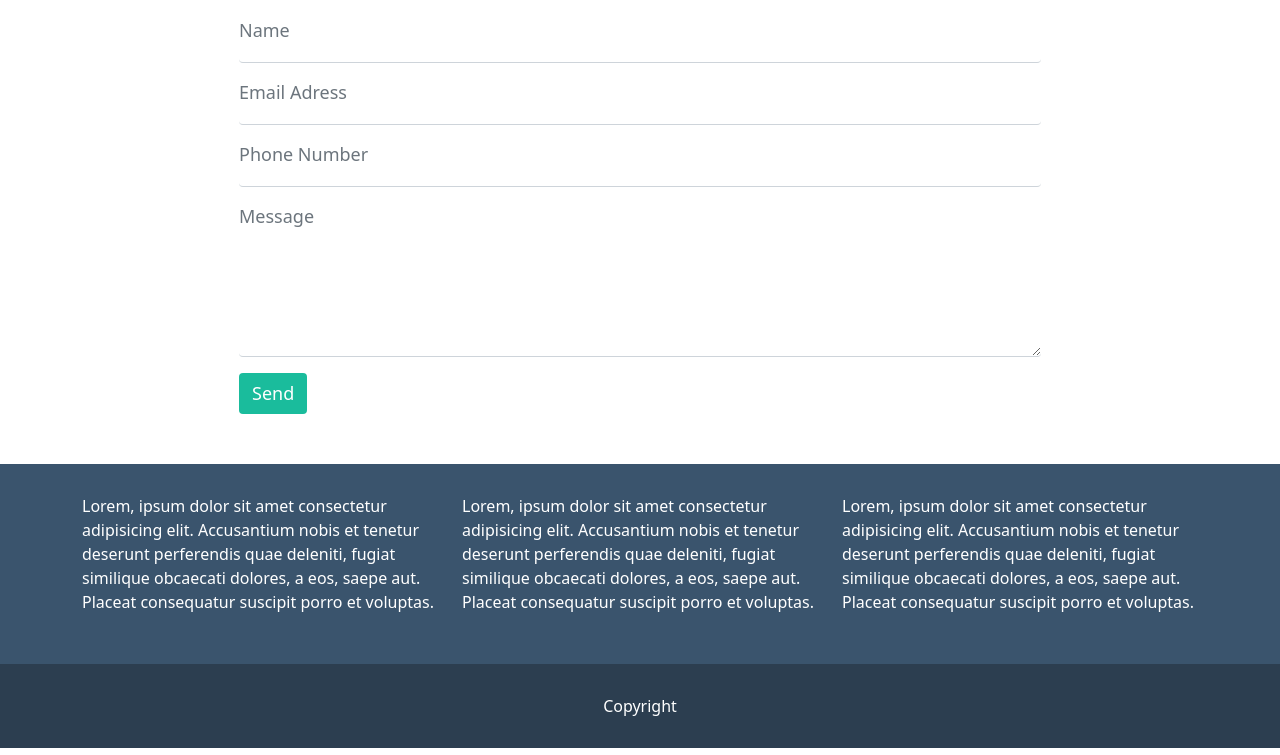
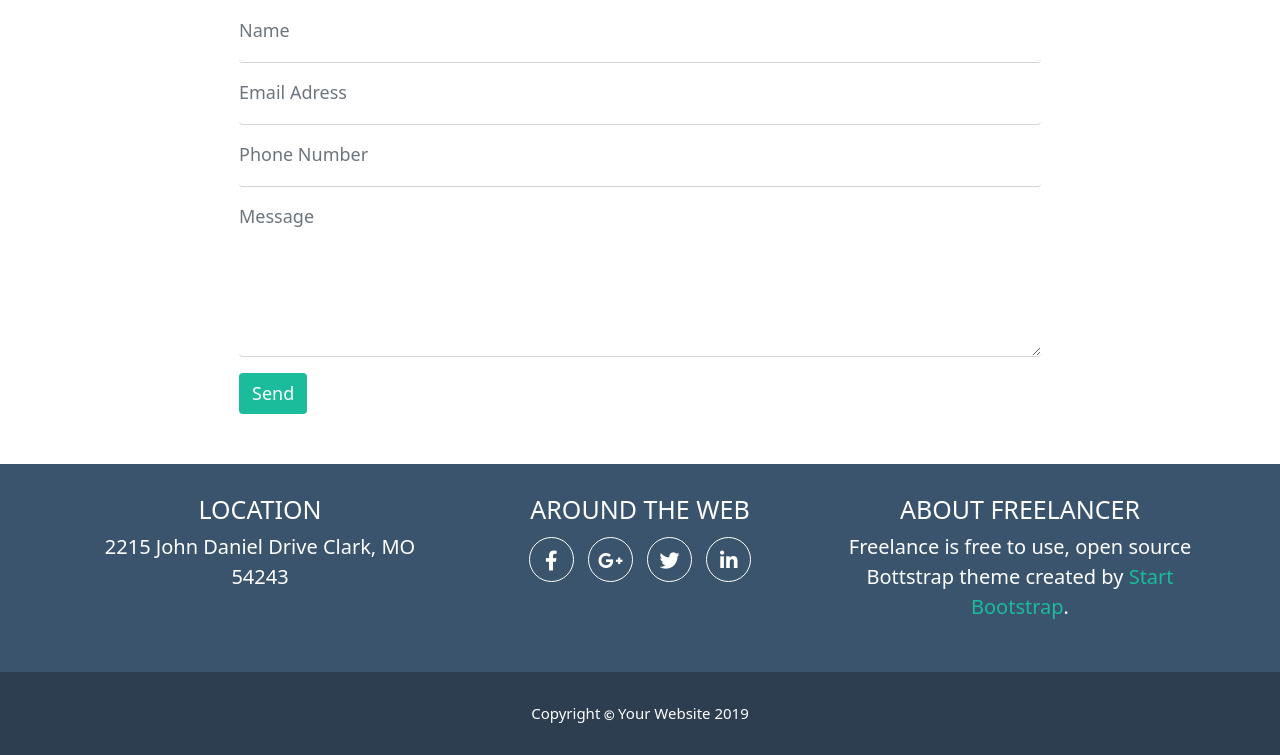
Before and after one commit to salvomel/html-css-bootstrap-freelancer, a plain HTML site: page index.html in a window 1280 px wide. Shown: the part 2040-2795 px from the top of the page. Drawn offline with nearby package versions, Linux system fonts and the light colour scheme.

Commit message:
footer done

```diff
--- a/css/style.css
+++ b/css/style.css
@@ -201,10 +201,51 @@ footer {
 
 .footer-section {
     margin-bottom: 20px;
+    text-align: center;
+}
+
+.footer-section p {
+    font-size: 20px;
+}
+
+.social li {
+    display: inline-block;
+    font-size: 20px;
+    margin: 5px;
+}
+
+.social a {
+    text-decoration: none;
+    color: inherit;
+}
+
+.social i {
+    border: 1px solid white;
+    width: 45px;
+    height: 45px;
+    border-radius: 50%;
+    text-align: center;
+    line-height: 45px;
+}
+
+#green-text {
+    color: #1abc9c;
 }
 
 .footer-bottom  {
     background-color: #2c3e50;
     text-align: center;
     padding: 30px;
+    font-size: 15px;
 }
+
+#copyright {
+    font-size: 10px;
+}
+
+@media (min-width: 768px) {
+
+    .footer-section h5 {
+        font-size: 25px;
+    }
+}
--- a/index.html
+++ b/index.html
@@ -226,19 +226,43 @@
             <div class="container">
 
                     <div class="row">
+
                         <div class="col-12 col-md-4">
+                            <!-- Adress -->
                             <div class="footer-section">
-                                Lorem, ipsum dolor sit amet consectetur adipisicing elit. Accusantium nobis et tenetur deserunt perferendis quae deleniti, fugiat similique obcaecati dolores, a eos, saepe aut. Placeat consequatur suscipit porro et voluptas.
+                                <h5>LOCATION</h5>
+                                <p>2215 John Daniel Drive Clark, MO 54243</p>
                             </div>
                         </div>
+
                         <div class="col-12 col-md-4">
+                            <!-- Social -->
                             <div class="footer-section">
-                                Lorem, ipsum dolor sit amet consectetur adipisicing elit. Accusantium nobis et tenetur deserunt perferendis quae deleniti, fugiat similique obcaecati dolores, a eos, saepe aut. Placeat consequatur suscipit porro et voluptas.
+                                <h5>AROUND THE WEB</h5>
+                                <div class="social">
+                                    <ul>
+                                        <li>
+                                            <a href="#"><i class="fab fa-facebook-f"></i></a>
+                                        </li>
+                                        <li>
+                                            <a href="#"><i class="fab fa-google-plus-g"></i></a>
+                                        </li>
+                                        <li>
+                                            <a href="#"><i class="fab fa-twitter"></i></a>
+                                        </li>
+                                        <li>
+                                            <a href="#"><i class="fab fa-linkedin-in"></i></a>
+                                        </li>
+                                    </ul>
+                                </div>
                             </div>
                         </div>
+
                         <div class="col-12 col-md-4">
+                            <!-- Freelance -->
                             <div class="footer-section">
-                                Lorem, ipsum dolor sit amet consectetur adipisicing elit. Accusantium nobis et tenetur deserunt perferendis quae deleniti, fugiat similique obcaecati dolores, a eos, saepe aut. Placeat consequatur suscipit porro et voluptas.
+                                <h5>ABOUT FREELANCER</h5>
+                                <p>Freelance is free to use, open source Bottstrap theme created by <span id="green-text">Start Bootstrap</span>.</p>
                             </div>
                         </div>
                     </div>
@@ -250,7 +274,7 @@
         <div class="footer-bottom">
 
             <div class="container">
-                Copyright
+                Copyright <span id="copyright"><i class="far fa-copyright"></i></span> Your Website 2019
             </div>
         </div>
     </footer>
```
